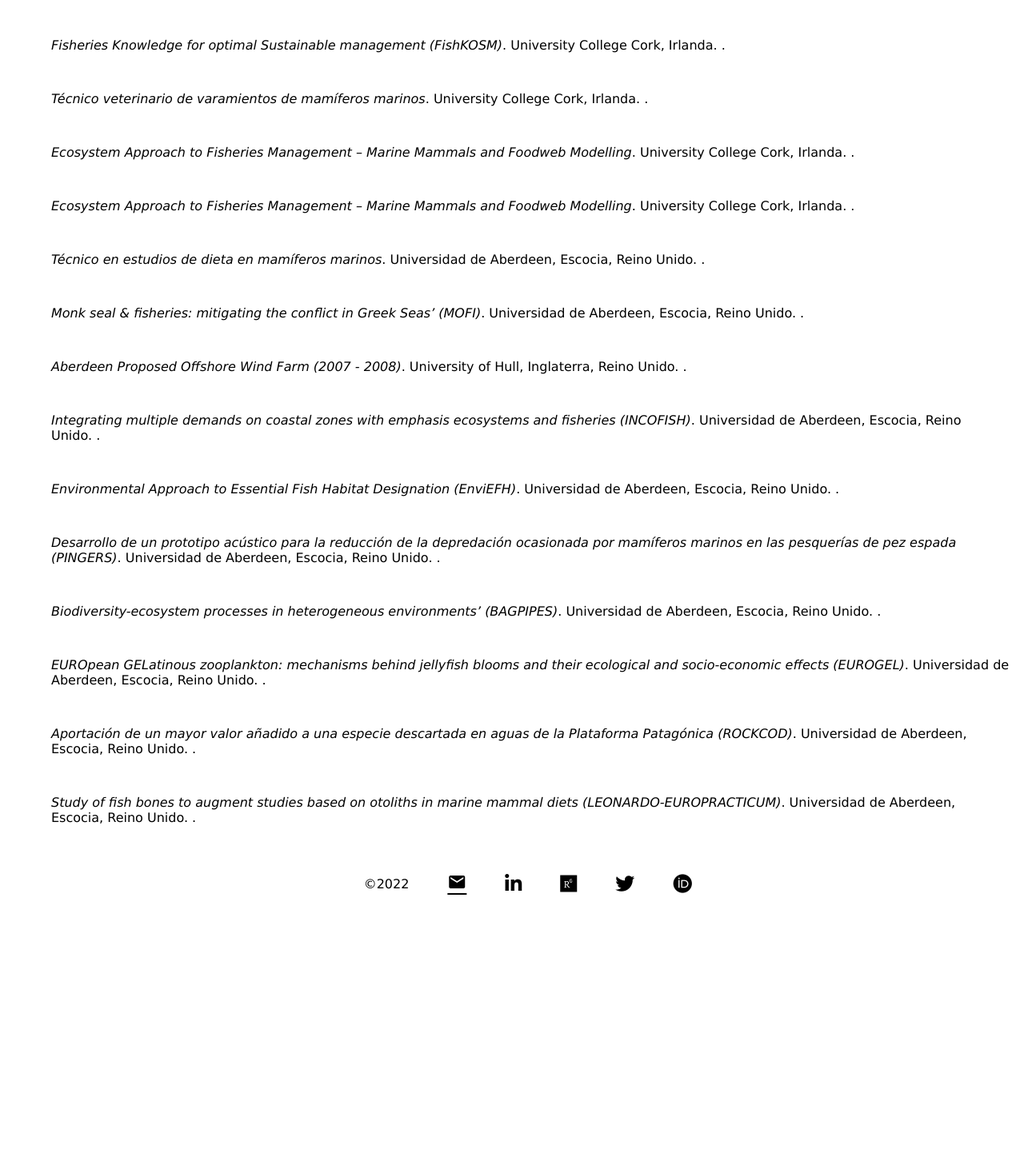
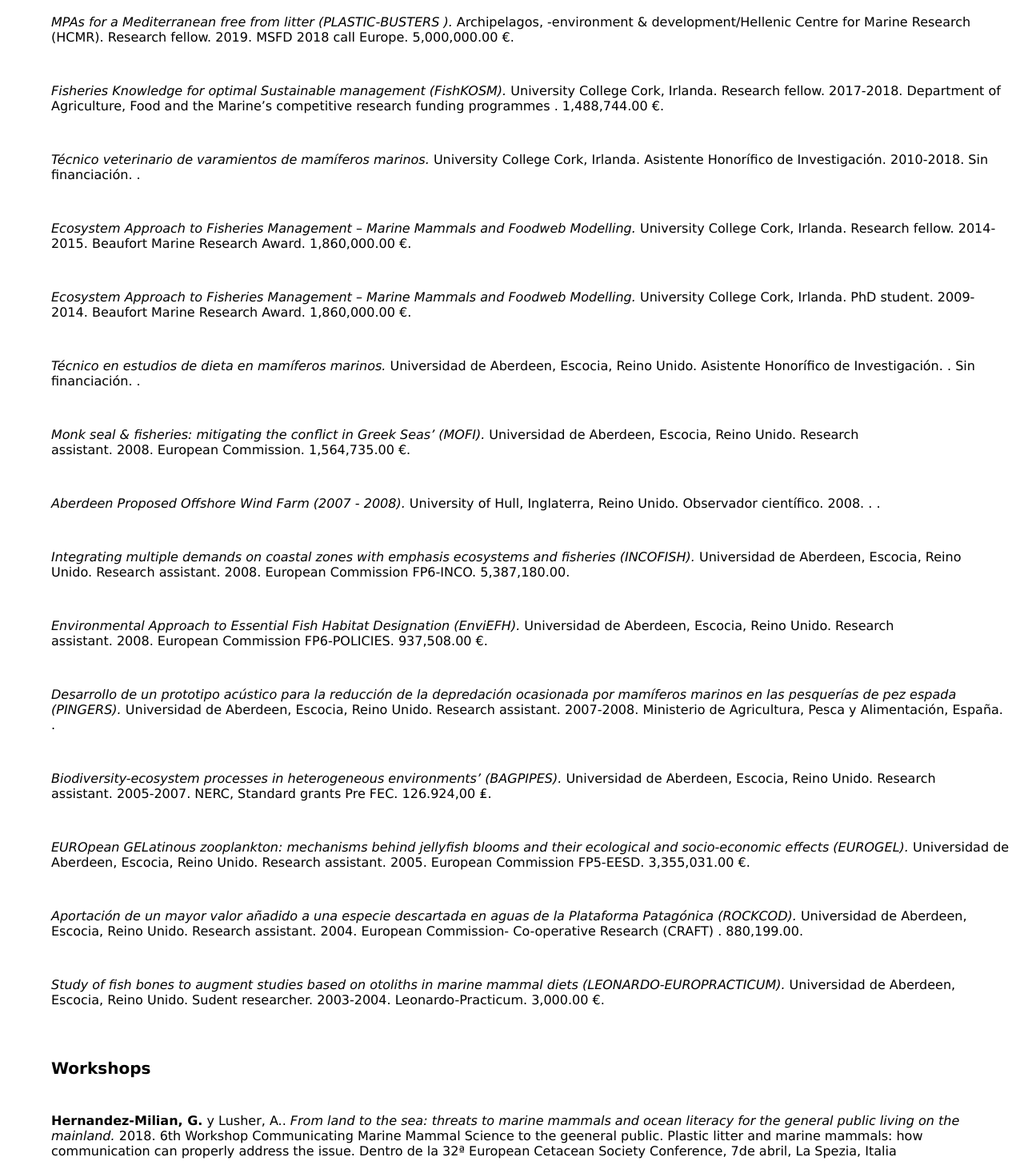
Before and after one commit to calmarti/GemasPersonalWeb, a React (Create React App) app: page /investigacion in a window 1280 px wide. Shown: the part 608-2070 px from the top of the page at 80% size. Before the commit the page ends 1754 px from the top, so only its background shows below. Built offline with nearby package versions, Linux system fonts and the light colour scheme.

Commit message:
componente Investigación: sección workshops

```diff
--- a/src/Components/Investigacion/Investigacion.js
+++ b/src/Components/Investigacion/Investigacion.js
@@ -1,9 +1,12 @@
 import Navbar from "../Layout/Navbar";
 import Footer from "../Layout/Footer";
 import data from "../../data.json";
+import Section from "../../common/Section";
 
-const { proyectos } = data;
-console.log(proyectos);
+const { proyectos, workshops } = data;
+console.log(workshops);
+
+//TODO: resolver el problema de los puntos en registros donde no hay info (meter un condicional en el JSX) y agregar sección de Workshops
 
 export default function Investigacion() {
   return (
@@ -17,15 +20,36 @@ export default function Investigacion() {
             <div key={index} className="publication-container">
               <p className="publication-item">
                 <span className="title">
-                  <em>{proyecto.nombre}</em>.
+                  <em>{proyecto.nombre}.</em>
                 </span>
                 &nbsp;
                 <span className="institucion">{proyecto.institucion}.</span>
                 &nbsp;
                 <span className="cargo">{proyecto.cargo}.</span>
                 &nbsp;
+                <span className="fecha">{proyecto.fecha}.</span>
+                &nbsp;
+                <span className="sponsor">{proyecto.sponsor}.</span>
+                &nbsp;
+                <span className="grants">{proyecto.grants}.</span>
+                &nbsp;
               </p>
             </div>
+          ))}
+        </section>
+        <section className="section">
+          <h2 className="section-heading">Workshops</h2>
+          {workshops.map((item, index) => (
+            <Section
+              type="workshops"
+              key={index}
+              authors={item.authors}
+              title={item.title}
+              year={item.year}
+              workshop={item.workshop}
+              tipo={item.tipo}
+              spanish={false}
+            />
           ))}
         </section>
       </main>
--- a/src/Components/Publicaciones/Academicas/Academicas.js
+++ b/src/Components/Publicaciones/Academicas/Academicas.js
@@ -3,7 +3,7 @@
 import Navbar from "../../Layout/Navbar";
 import Footer from "../../Layout/Footer";
 import data from "../../../data.json";
-import Section from "./SectionAcademicas";
+import Section from "../../../common/Section";
 import "../../Layout/section.css";
 
 const { journals, reports, books } = data;
--- a/src/Components/Publicaciones/Academicas/SectionAcademicas.js
+++ b/src/common/Section.js
@@ -10,10 +10,10 @@ export default function Section({
   sponsor,
   pages,
   institution,
+  workshop,
+  tipo,
   spanish,
 }) {
-
-
   let regex = /Hernandez-Milian, G./i;
 
   if (spanish) {
@@ -119,7 +119,28 @@ export default function Section({
             <span className="publisher">{publisher}.</span>
             &nbsp;
             <span className="institution">{institution}.</span>
-
+          </p>
+        </div>
+      );
+    case "workshops":
+      return (
+        <div className="publication-container">
+          <p className="publication-item">
+            <span className="authors">
+              {beforeBoldAuthor}
+              {boldAuthorElement}
+              {afterBoldAuthor}.
+            </span>
+            &nbsp;
+            <span className="title">
+              <em>{title}.</em>
+            </span>
+            &nbsp;
+            <span className="year">{year}.</span>
+            &nbsp;
+            <span className="workshop">{workshop}.</span>
+            &nbsp;
+            <span className="tipo">{tipo}</span>
           </p>
         </div>
       );
--- a/src/data.json
+++ b/src/data.json
@@ -332,171 +332,272 @@
             "institution": "Grupo Ornitológico ALCEDO, Universidad de Alcalá de Henares"
         }
     ],
-
     "proyectos": [
-
         {
             "nombre": "Análisis de las campañas de acústica y datos pesqueros en relación a la biodiversidad de peces y cefalópodos",
             "institucion": "Centro Oceanográfico de Vigo-CSIC",
-            "Cargo": "Titulado superior de actividades técnicas y profesionales",
-            "Fecha": "1 de julio de 2021"
+            "cargo": "Titulado superior de actividades técnicas y profesionales",
+            "fecha": "1 de julio de 2021"
         },
         {
             "nombre": "Campaña científica IBWSS0222",
             "Código": "IBWSS0222",
             "institucion": "Centro Oceanográfico de Vigo-CSIC",
-            "Cargo": "Observador científico",
-            "Fecha": "feb-mar 2022",
-            "Funded": "CEMP-FEMP"
+            "cargo": "Observador científico",
+            "fecha": "feb-mar 2022",
+            "sponsor": "CEMP-FEMP"
         },
         {
             "nombre": "Campaña científica IBERAS0921",
             "Código": "IBERAS 2021",
             "institucion": "Centro Oceanográfico de Vigo-CSIC",
-            "Cargo": "Observador científico",
-            "Fecha": "sep-oct 2021",
-            "Funded": "CEMP-FEMP"
+            "cargo": "Observador científico",
+            "fecha": "sep-oct 2021",
+            "sponsor": "CEMP-FEMP"
         },
         {
             "nombre": "MISTIC SEAS III - Developing a coordinated approach for assessing Descriptor 4 via its linkages with D1 and other relevant descriptors in the Macaronesian sub-region",
             "institucion": "Centro Oceanográfico de Vigo-CSIC",
-            "Cargo": "Titulado superior de actividades técnicas y profesionales",
-            "Fecha": "1/01/2021-31/07/2021",
-            "Funded": "MSFD 2018 call Europe",
-            "Grants": "215,734.00 €"
+            "cargo": "Titulado superior de actividades técnicas y profesionales",
+            "fecha": "1/01/2021-31/07/2021",
+            "sponsor": "MSFD 2018 call Europe",
+            "grants": "215,734.00 €"
         },
         {
             "nombre": "MISTIC SEAS III - Developing a coordinated approach for assessing Descriptor 4 via its linkages with D1 and other relevant descriptors in the Macaronesian sub-region",
             "institucion": "Instituto de Investigaciones Marinas-CSIC",
-            "Cargo": "Titulado superior de actividades técnicas y profesionales",
-            "Fecha": "1/11/2019-31/12/2020",
-            "Funded": "MSFD 2018 call Europe",
-            "Grants": "215,734.00 €"
+            "cargo": "Titulado superior de actividades técnicas y profesionales",
+            "fecha": "1/11/2019-31/12/2020",
+            "sponsor": "MSFD 2018 call Europe",
+            "grants": "215,734.00 €"
         },
         {
             "nombre": "MPAs for a Mediterranean free from litter (PLASTIC-BUSTERS )",
             "institucion": "Archipelagos, -environment & development/Hellenic Centre for Marine Research (HCMR)",
-            "Cargo": "Research fellow",
-            "Fecha": "2019",
-            "Funded": "MSFD 2018 call Europe",
-            "Grants": "5,000,000.00 €"
+            "cargo": "Research fellow",
+            "fecha": "2019",
+            "sponsor": "MSFD 2018 call Europe",
+            "grants": "5,000,000.00 €"
         },
         {
             "nombre": "Fisheries Knowledge for optimal Sustainable management (FishKOSM)",
             "Código": "Project 15/S/744",
             "institucion": "University College Cork, Irlanda",
-            "Cargo": "Research fellow",
-            "Fecha": "2017-2018",
-            "Funded": "Department  of  Agriculture,  Food  and  the  Marine’s  competitive  research  funding  programmes ",
-            "Grants": "1,488,744.00 €"
+            "cargo": "Research fellow",
+            "fecha": "2017-2018",
+            "sponsor": "Department  of  Agriculture,  Food  and  the  Marine’s  competitive  research  funding  programmes ",
+            "grants": "1,488,744.00 €"
         },
         {
             "nombre": "Técnico veterinario de varamientos de mamíferos marinos",
             "institucion": "University College Cork, Irlanda",
-            "Cargo": "Asistente Honorífico de Investigación",
-            "Fecha": "2010-2018",
-            "Funded": "Sin financiación"
+            "cargo": "Asistente Honorífico de Investigación",
+            "fecha": "2010-2018",
+            "sponsor": "Sin financiación"
         },
         {
             "nombre": "Ecosystem Approach to Fisheries Management – Marine Mammals and Foodweb Modelling",
             "Código": " BEAU/EAFM/06",
             "institucion": "University College Cork, Irlanda",
-            "Cargo": "Research fellow",
-            "Fecha": "2014-2015",
-            "Funded": "Beaufort Marine Research Award",
-            "Grants": "1,860,000.00 €"
+            "cargo": "Research fellow",
+            "fecha": "2014-2015",
+            "sponsor": "Beaufort Marine Research Award",
+            "grants": "1,860,000.00 €"
         },
         {
             "nombre": "Ecosystem Approach to Fisheries Management – Marine Mammals and Foodweb Modelling",
             "Código": " BEAU/EAFM/06",
             "institucion": "University College Cork, Irlanda",
-            "Cargo": "PhD student",
-            "Fecha": "2009-2014",
-            "Funded": "Beaufort Marine Research Award",
-            "Grants": "1,860,000.00 €"
+            "cargo": "PhD student",
+            "fecha": "2009-2014",
+            "sponsor": "Beaufort Marine Research Award",
+            "grants": "1,860,000.00 €"
         },
         {
             "nombre": "Técnico en estudios de dieta en mamíferos marinos",
             "institucion": "Universidad de Aberdeen, Escocia, Reino Unido",
-            "Cargo": "Asistente Honorífico de Investigación",
-            "Funded": "Sin financiación"
+            "cargo": "Asistente Honorífico de Investigación",
+            "sponsor": "Sin financiación"
         },
         {
             "nombre": "Monk seal & fisheries: mitigating the conflict in Greek Seas’ (MOFI)",
             "Código": "LIFE05 NAT/GR/000083",
             "institucion": "Universidad de Aberdeen, Escocia, Reino Unido",
-            "Cargo": "Research assistant",
-            "Fecha": "2008",
-            "Funded": "European Commission",
-            "Grants": "1,564,735.00 €"
+            "cargo": "Research assistant",
+            "fecha": "2008",
+            "sponsor": "European Commission",
+            "grants": "1,564,735.00 €"
         },
         {
             "nombre": "Aberdeen Proposed Offshore Wind Farm (2007 - 2008)",
             "institucion": "University of Hull, Inglaterra, Reino Unido",
-            "Cargo": "Observador científico",
-            "Fecha": "2008"
+            "cargo": "Observador científico",
+            "fecha": "2008"
         },
         {
             "nombre": "Integrating multiple demands on coastal zones with emphasis ecosystems and fisheries (INCOFISH)",
             "Código": "ID: 3739",
             "institucion": "Universidad de Aberdeen, Escocia, Reino Unido",
-            "Cargo": "Research assistant",
-            "Fecha": "2008",
-            "Funded": "European Commission FP6-INCO",
-            "Grants": "5,387,180.00"
+            "cargo": "Research assistant",
+            "fecha": "2008",
+            "sponsor": "European Commission FP6-INCO",
+            "grants": "5,387,180.00"
         },
         {
             "nombre": "Environmental Approach to Essential Fish Habitat Designation (EnviEFH)",
             "Código": "FP6-2004-SSP-4, ID: 22466",
             "institucion": "Universidad de Aberdeen, Escocia, Reino Unido",
-            "Cargo": "Research assistant",
-            "Fecha": "2008",
-            "Funded": "European Commission FP6-POLICIES",
-            "Grants": "937,508.00 €"
+            "cargo": "Research assistant",
+            "fecha": "2008",
+            "sponsor": "European Commission FP6-POLICIES",
+            "grants": "937,508.00 €"
         },
         {
             "nombre": "Desarrollo de un prototipo acústico para la reducción de la depredación ocasionada por mamíferos marinos en las pesquerías de pez espada (PINGERS)",
             "institucion": "Universidad de Aberdeen, Escocia, Reino Unido",
-            "Cargo": "Research assistant",
-            "Fecha": "2007-2008",
-            "Funded": "Ministerio de Agricultura, Pesca y Alimentación, España",
-            "Grants": " "
+            "cargo": "Research assistant",
+            "fecha": "2007-2008",
+            "sponsor": "Ministerio de Agricultura, Pesca y Alimentación, España",
+            "grants": " "
         },
         {
             "nombre": "Biodiversity-ecosystem processes in heterogeneous environments’ (BAGPIPES)",
             "Código": "NER/A/S/2003/00579",
             "institucion": "Universidad de Aberdeen, Escocia, Reino Unido",
-            "Cargo": "Research assistant",
-            "Fecha": "2005-2007",
-            "Funded": "NERC, Standard Grants Pre FEC",
-            "Grants": "126.924,00 ₤"
+            "cargo": "Research assistant",
+            "fecha": "2005-2007",
+            "sponsor": "NERC, Standard grants Pre FEC",
+            "grants": "126.924,00 ₤"
         },
         {
             "nombre": "EUROpean GELatinous zooplankton: mechanisms behind jellyfish blooms and their ecological and socio-economic effects (EUROGEL)",
             "Código": "EVK3-CT-2002-00074",
             "institucion": "Universidad de Aberdeen, Escocia, Reino Unido",
-            "Cargo": "Research assistant",
-            "Fecha": "2005",
-            "Funded": "European Commission FP5-EESD",
-            "Grants": "3,355,031.00 €"
+            "cargo": "Research assistant",
+            "fecha": "2005",
+            "sponsor": "European Commission FP5-EESD",
+            "grants": "3,355,031.00 €"
         },
         {
             "nombre": "Aportación de un mayor valor añadido a una especie descartada en aguas de la Plataforma Patagónica (ROCKCOD)",
             "Código": "Q5CR-2002-71709",
             "institucion": "Universidad de Aberdeen, Escocia, Reino Unido",
-            "Cargo": "Research assistant",
-            "Fecha": "2004",
-            "Funded": "European Commission-  Co-operative Research (CRAFT) ",
-            "Grants": "880,199.00"
+            "cargo": "Research assistant",
+            "fecha": "2004",
+            "sponsor": "European Commission-  Co-operative Research (CRAFT) ",
+            "grants": "880,199.00"
         },
         {
             "nombre": "Study of fish bones to augment studies based on otoliths in marine mammal diets (LEONARDO-EUROPRACTICUM)",
             "institucion": "Universidad de Aberdeen, Escocia, Reino Unido",
-            "Cargo": "Sudent researcher",
-            "Fecha": "2003-2004",
-            "Funded": "Leonardo-Practicum",
-            "Grants": "3,000.00 €"
+            "cargo": "Sudent researcher",
+            "fecha": "2003-2004",
+            "sponsor": "Leonardo-Practicum",
+            "grants": "3,000.00 €"
+        }
+    ],
+
+    "workshops": [
+        {
+            "authors": "Hernandez-Milian, G. y Lusher, A.",
+            "title": "From land to the sea: threats to marine mammals and ocean literacy for the general public living on the mainland",
+            "year": "2018",
+            "workshop": "6th Workshop Communicating Marine Mammal Science to the geeneral public. Plastic litter and marine mammals: how communication can properly address the issue",
+            "tipo": "Dentro de la 32ª European Cetacean Society Conference, 7de abril, La Spezia, Italia"
+        },
+        {
+            "authors": "Hernandez-Milian, G. y Lusher, A.",
+            "title": "Harmonized protocols for the analysis of marine litter in stranded organisms: a special focus on microplastics",
+            "year": "2017",
+            "workshop": "Marine litter: an emerging cause of concern for marine mammals",
+            "tipo": "Dentro de la 31ª European Cetacean Society Conference, 30 de abril, Middlefart, Dinamarca"
+        },
+        {
+            "authors": "Hernandez-Milian, G.",
+            "title": "Role of the supervisor",
+            "year": "2016",
+            "workshop": "Taller dirigido a estudiantes de doctorado y master de la University College Cork, 14 de febrero, Cork, irlanda"
+        },
+        {
+            "authors": "Hernandez-Milian, G.",
+            "title": "Can Ecopath models be used for MSFD impelentation? Irish Sea as an example",
+            "year": "2014",
+            "workshop": "Scientific Meeting, 13 de febrero, Galway, Irlanda",
+            "tipo": "Dentro del proyecto Beaufort - Ecosystem Approach to Fisheries Management"
+        },
+        {
+            "authors": "Hernandez-Milian, G.",
+            "title": "Prey identification in piscivorous predator diets in Irish waters",
+            "year": "2014",
+            "workshop": "Taller dirigido a estudiantes de doctorado y master de la University College Cork, 27 de junio, Cork, irlanda"
+        },
+        {
+            "authors": "Hernandez-Milian, G.",
+            "title": "Prey identification in monk seal diets in European waters",
+            "year": "2013",
+            "workshop": "Taller dirigido a investigadores de Archipelagos -environment and development, 26 de junio-3 de julio, Cork, Irlanda"
+        },
+        {
+            "authors": "Hernandez-Milian, G.",
+            "title": "Prey identification in piscivorous predator diets in Irish waters",
+            "year": "2012",
+            "workshop": "Taller dirigido a estudiantes de doctorado y master de la University College Cork, 3 de agosto, Cork, irlanda"
+        },
+        {
+            "authors": "Hernandez-Milian, G.",
+            "title": "The foraging ecology of small cetaceans in the North East Atlantic",
+            "year": "2012",
+            "workshop": "Scientific Meeting, 5 de diciembre, Galway, Irlanda",
+            "tipo": "Dentro del proyecto Beaufort - Ecosystem Approach to Fisheries Management"
+        },
+        {
+            "authors": "Hernandez-Milian, G.",
+            "title": "Irish Sea Model",
+            "year": "2011",
+            "workshop": "Scientific Meeting, 19-20 de enero, Galway, Irlanda",
+            "tipo": "Dentro del proyecto Beaufort - Ecosystem Approach to Fisheries Management"
+        },
+        {
+            "authors": "Gosch, M., Hernandez-Milian, G., Rogan, E., Jessopp, M. y Cronin, M.",
+            "title": "What do grey seals (Halichoerus grypus) around Ireland eat and should ir worry fishermen?",
+            "year": "2011",
+            "workshop": "Scientific Meeting, 19-20 de enero, Galway, Irlanda",
+            "tipo": "Dentro del proyecto Beaufort - Ecosystem Approach to Fisheries Management"
+        },
+        {
+            "authors": "Pierce, G.J., Santos, M.B., Hernandez-Milian, G.",
+            "title": "Marine mammal diet analysis. Current practice, future directions and onlune prey ID tools",
+            "year": "2011",
+            "workshop": "Prey identification in marine mammal diets Workshop, (org. Por Dr Graham J. Pierce y Ms. Gema Hernandez-Milian), 21 de marzo, Cádiz, España",
+            "tipo": "Dentro de la 25ª European Cetacean Society Conference, 21-23 de marzo, Cádiz, España"
+        },
+        {
+            "authors": "Hernandez-Milian, G., Pierce, G.J., Santos, M.B.",
+            "title": "The importance of using different bones in diet studies",
+            "year": "2011",
+            "workshop": "Prey identification in marine mammal diets Workshop, (org. Por Dr Graham J. Pierce y Ms. Gema Hernandez-Milian), 21 de marzo, Cádiz, España",
+            "tipo": "Dentro de la 25ª European Cetacean Society Conference, 21-23 de marzo, Cádiz, España"
+        },
+        {
+            "authors": "Hernandez-Milian, G., McCarthy, A., O'Leary, E.M. y Rogan, E.",
+            "title": "Mesopelagic fish in the diet of marine mammals",
+            "year": "2011",
+            "workshop": "Prey identification in marine mammal diets Workshop, (org. Por Dr Graham J. Pierce y Ms. Gema Hernandez-Milian), 21 de marzo, Cádiz, España",
+            "tipo": "Dentro de la 25ª European Cetacean Society Conference, 21-23 de marzo, Cádiz, España"
+        },
+        {
+            "authors": "Hernandez-Milian, G. y Rogan, E.",
+            "title": "First insight on the diet of white-sided dolphin in Ireland waters",
+            "year": "2010",
+            "workshop": "White-beaked and Atlantic white-sided dolphins, 22 de marzo, Stralsund, Alemania",
+            "tipo": "Dentro de la 24ª European Cetacean Society Conference, 21 de marzo, Straldsund, Alemania"
+        },
+        {
+            "authors": "Hernandez-Milian, G., Rogan, E. y Redi, D.",
+            "title": "Irish Sea Model",
+            "year": "2010",
+            "workshop": "Scientific Meeting, 9-10 de diciembre, Belfast, Irlanda del Norte, Reino Unido",
+            "tipo": "Dentro del proyecto Beaufort - Ecosystem Approach to Fisheries Management"
         }
     ]
-
 }
```
